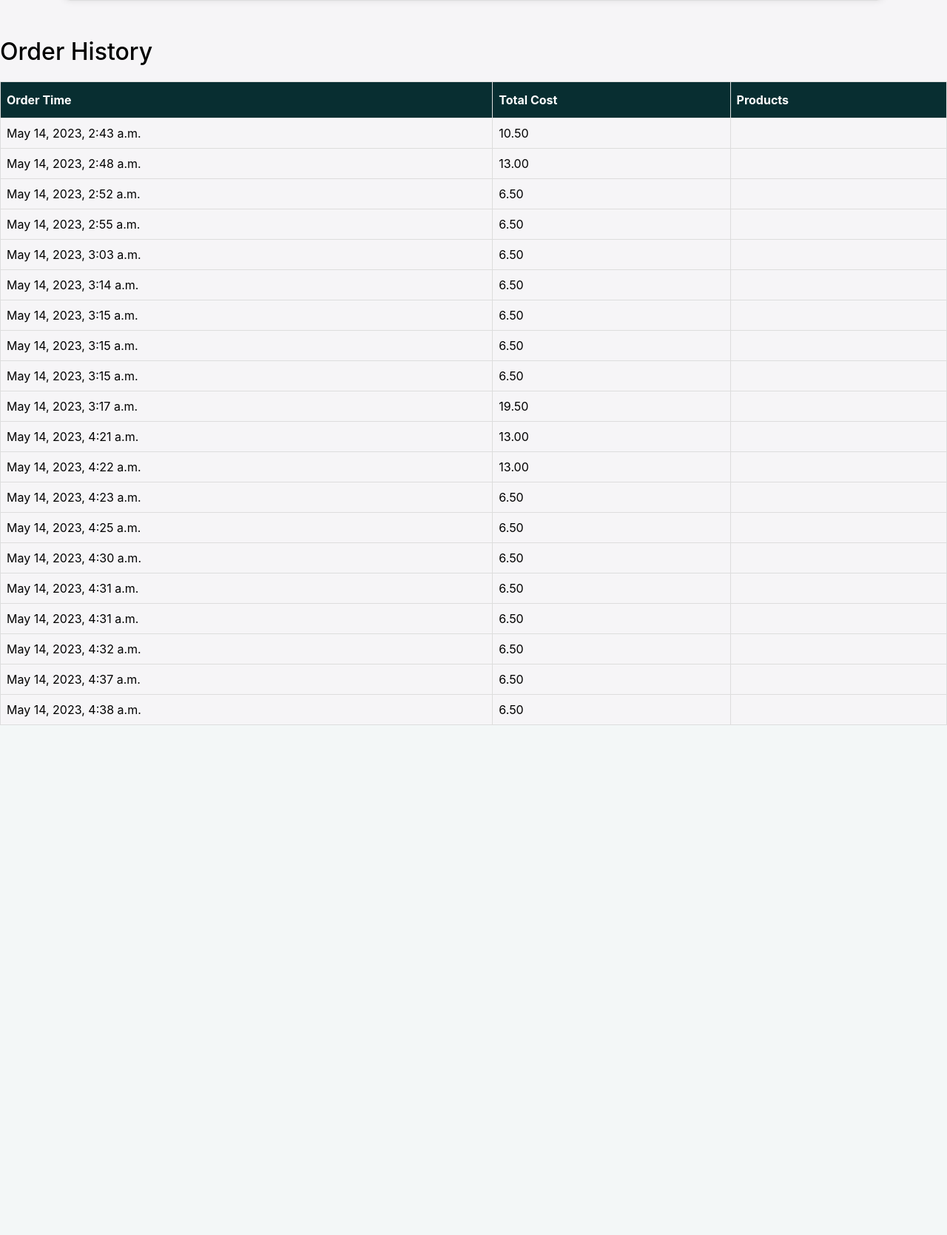
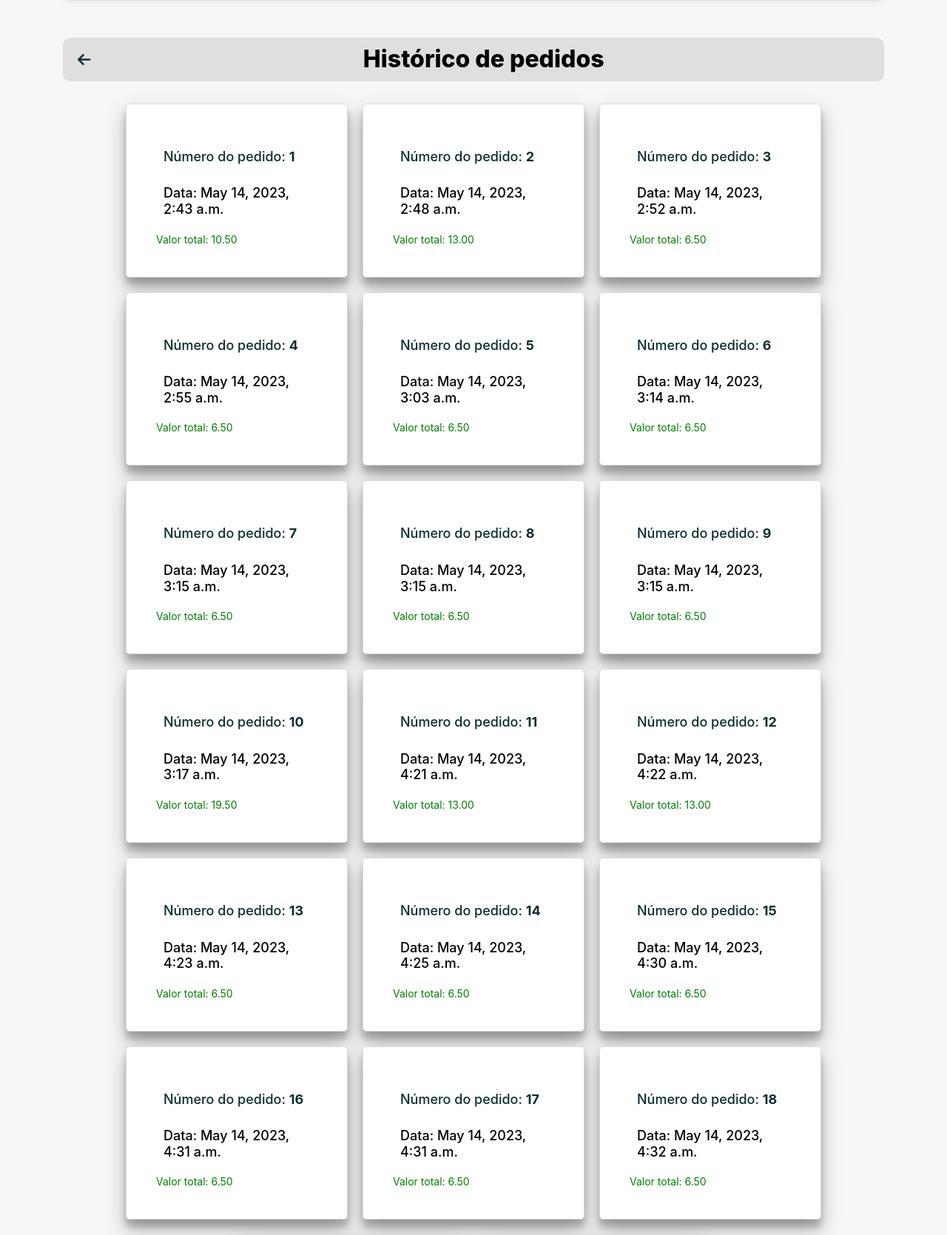
Before and after one commit to theomilll/CLEO, a Django app: template templates/order_status.html in a window 1280 px wide. Shown: the part 797-2466 px from the top of the page at 74% size. Before the commit the page ends 1777 px from the top, so only its background shows below. Run offline with Django 4.2, Linux system fonts and the light colour scheme; the template is opened without the code that fills it: values that come from a table or form of the project are taken from there, others are empty; data comes from the database, SQL or seed files in the repository; both versions use the stored data as it was after the commit.

Commit message:
cards add

```diff
--- a/static/css/order_status.css
+++ b/static/css/order_status.css
@@ -309,3 +309,53 @@ p {
 }
 
 .order-history-table tr:hover {background-color: #f6f5f7;}
+
+
+.order-history-container {
+  display: flex;
+  flex-wrap: wrap;
+  justify-content: center;
+  padding: 20px;
+}
+
+.cardLower {
+  background-color: #fff;
+  border: 1px solid #ddd;
+  border-radius: 5px;
+  box-shadow: 0 14px 28px rgba(0,0,0,0.25), 0 10px 10px rgba(0,0,0,0.22);
+  padding: 20px;
+  max-width: 300px;
+  height: auto;
+  margin: 10px;
+}
+
+
+.card-title {
+  font-size: 18px;
+  margin-bottom: 10px;
+}
+
+.card-text {
+  color: green;
+  font-size: 14px;
+  margin-bottom: 15px;
+}
+
+.card-subtitle {
+  color: #6c757d;
+  font-size: 16px;
+  margin-bottom: 10px;
+}
+
+.centered-title {
+  text-align: center;
+}
+
+.order-id {
+  font-size: 18px;
+  color: #082E31;
+}
+
+.order-number {
+  font-weight: bold;
+}
--- a/templates/order_status.html
+++ b/templates/order_status.html
@@ -108,33 +108,31 @@
       </div>
     </div>
     {% endif %}
-    <h2>Order History</h2>
+    <div class="container">
+      <div class="top-bar">
+          <a id="arrow" href="{% url 'home' %}" class="back-to-home">
+              <i class="fas fa-arrow-left"></i>
+          </a>
+          <h1 class="top-bar-title">Histórico de pedidos</h1>
+      </div>
+  </div>
     <div class="order-history-container">
-        <table class="order-history-table">
-            <thead>
-                <tr>
-                    <th>Order Time</th>
-                    <th>Total Cost</th>
-                    <th>Products</th>
-                </tr>
-            </thead>
-            <tbody>
       {% for order in order_history %}
-                    <tr>
-                        <td>{{ order.order_datetime }}</td>
-                        <td>{{ order.total }}</td>
-                        <td>
+          <div class="cardLower h-100">
+              <div class="card-body">
+                  <h5 class="order-id">Número do pedido: <span class="order-number">{{ order.id }}</span></h5>
+                  <h5 class="card-title">Data: {{ order.order_datetime }}</h5>
+                  <p class="card-text">Valor total: {{ order.total }}</p>
                   {% for product in order.products.all %}
                       <div class="product-item">
-                                    <span class="product-name">{{ product.name }}</span>
-                                    <span class="product-quantity">{{ product.quantity }}</span>
+                          <p class="card-text">{{ product.name }} (Quantity: {{ product.quantity }})</p>
                       </div>
                   {% endfor %}
-                        </td>
-                    </tr>
+              </div>
+          </div>
+      {% empty %}
+          <h5 class="text-center">No orders found.</h5>
       {% endfor %}
-            </tbody>
-        </table>
   </div>
       <script src="{% static '../static/js/timeline.js' %}"></script>
       <script>
```
Also changed, not shown: db.sqlite3, main/migrations/0017_order_product.py (added), main/migrations/0020_merge_0017_order_product_0019_order_obs.py (added), 2 other files. Lines whose indentation alone changed are shown as unchanged.
